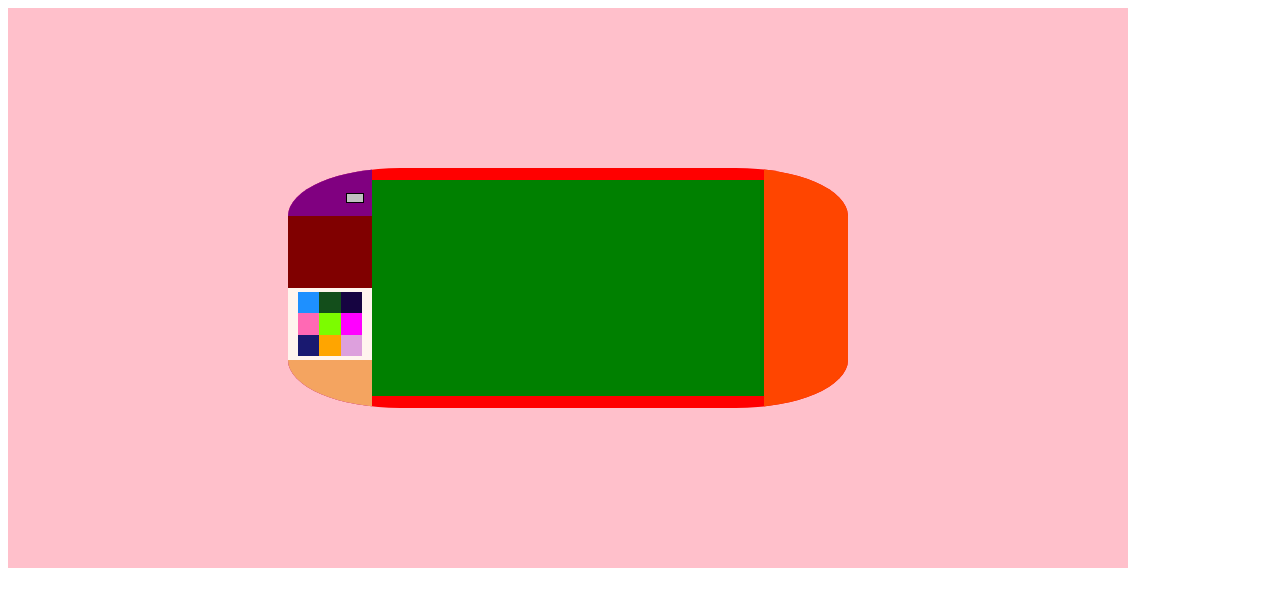
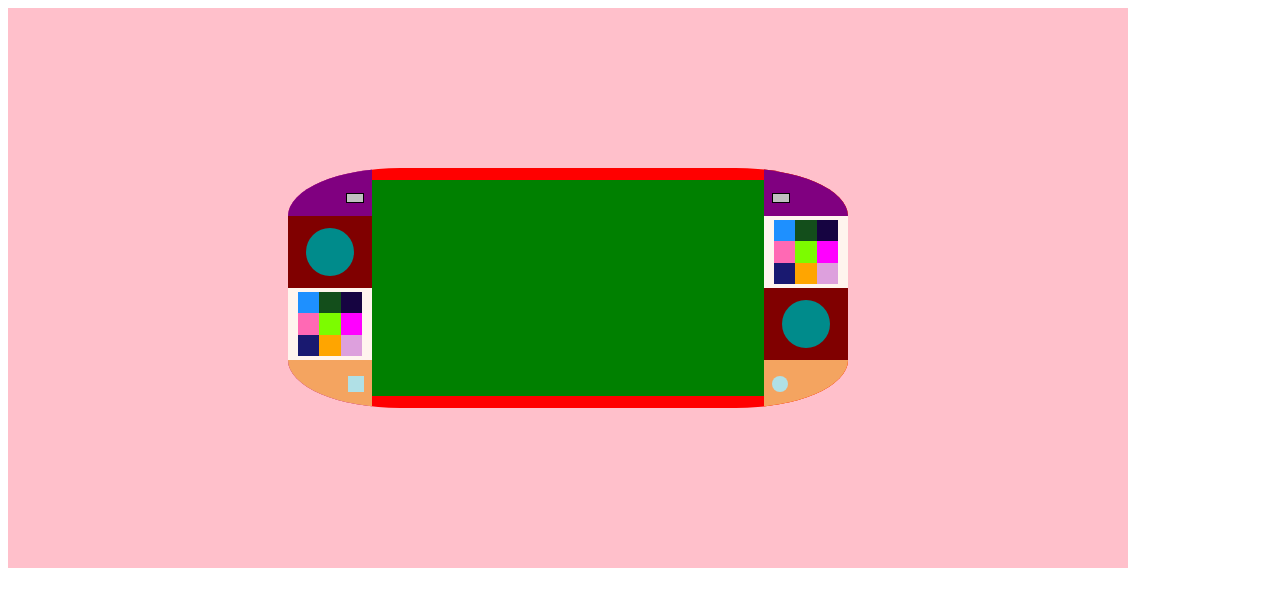
Before and after one commit to edwinvaldez/primerproyectoconsolaportatil, a plain HTML site: page index.htm in a window 1280 px wide. Drawn offline with Linux system fonts and the light colour scheme.

Commit message:
mandosterminados

```diff
--- a/css/estilo.css
+++ b/css/estilo.css
@@ -56,7 +56,18 @@
     height: 30%;
     width: 100%;
     background: rgb(128, 0, 0);
-}.botones3{
+    display: flex;
+    justify-content: center;
+    align-items: center;
+
+}
+.joystick{
+    background: darkcyan;
+    height: 3em;
+    width: 3em;
+    border-radius: 100% 100% 100% 100%;
+}
+.botones3{
     height: 30%;
     width: 100%;
     background: seashell;
@@ -147,6 +158,17 @@
     height: 20%;
     width: 100%;
     background: sandybrown;
+    display: flex;
+    justify-content: flex-end;
+    align-items: center;
+
+}
+.capd{
+    background: powderblue;
+    height: 1em;
+    width: 1em;
+    margin-right: 0.5em;
+
 }
 .mando2{
     height: 100%;
@@ -154,3 +176,138 @@
     background: orangered;
 
     }
+    .bt1{
+        height: 20%;
+        width: 100%;
+        background: purple;
+        display: flex;
+        justify-content: flex-start;
+        align-items: center;
+
+    }
+    .start{
+        height: 0.5em;
+        width: 1em;
+        background: silver;
+        margin-left: 0.5em;
+        margin-top: 15%;
+        border: black 1px solid;
+
+    }
+    .bt2{
+        height: 30%;
+        width: 100%;
+        background: seashell;
+        display: flex;
+        justify-content: center;
+        align-items: center;
+    }
+    .cz{
+        height: 4em;
+        width: 4em;
+        background: rgb(75, 224, 0);
+        display: flex;
+        flex-direction: column;
+    }
+    .c1{
+        height: 100%;
+        width: 100%;
+        background: crimson;
+        display: flex;
+        flex-direction: row;
+    }
+    .ca1{
+        background: dodgerblue;
+        height: 100%;
+        width: 33%;
+
+    }
+    .ca2{
+        background: rgb(19, 78, 27);
+        height: 100%;
+        width: 34%;
+
+    }
+    .ca3{
+        background: rgb(22, 4, 65);
+        height: 100%;
+        width: 33%;
+
+    }
+    .c2{
+        height: 100%;
+        width: 100%;
+        background: darkblue;
+        display: flex;
+        flex-direction: row;
+    }
+    .cc1{
+        background: hotpink;
+        height:100% ;
+        width: 33%;
+
+    }
+    .cc2{
+        background: lawngreen;
+        height: 100%;
+        width: 34%;
+    }
+    .cc3{
+        background: magenta;
+        height: 100%;
+        width: 33%;
+
+    }
+    .c3{
+        height: 100%;
+        width: 100%;
+        background: rgb(41, 19, 138);
+        display: flex;
+        flex-direction: row;
+    }
+    .cb1{
+        background: midnightblue;
+        height: 100%;
+        width: 33%;
+    }
+    .cb2{
+        background: orange;
+        height: 100%;
+        width: 34%;
+    }
+    .cb3{
+        background: plum;
+    height: 100%;
+    width: 33%;
+
+    }
+    .bt3{
+        height: 30%;
+        width: 100%;
+        background: rgb(128, 0, 0);
+        display: flex;
+        justify-content: center;
+        align-items: center;
+    }
+    .jk{
+        background: darkcyan;
+        height: 3em;
+        width: 3em;
+        border-radius: 100% 100% 100% 100%;
+
+    }
+.bt4{
+    height: 20%;
+    width: 100%;
+    background: sandybrown;
+    display: flex;
+    justify-content: flex-start;
+    align-items: center;
+}
+.home{
+    background: powderblue;
+    height: 1em;
+    width: 1em;
+    margin-left: 0.5em;
+    border-radius: 100% 100% 100% 100%;
+}
--- a/index.htm
+++ b/index.htm
@@ -16,8 +16,7 @@
                     <div class="selec"></div>
                 </div>
                 <div class="botones2">
-
-
+                    <div class="joystick"></div>
                 </div>
                 <div class="botones3">
                     <div class="cruceta">
@@ -38,10 +37,42 @@
                         </div>
                     </div>
                 </div>
-                <div class="botones4"></div>
+                <div class="botones4">
+                    <div class="capd"></div>
+                </div>
             </div>
             <div class="pantalla"></div>
-            <div class="mando2"></div>
+            <div class="mando2">
+                <div class="bt1">
+                    <div class="start"></div>
+                </div>
+                <div class="bt2">
+                    <div class="cz">
+                        <div class="c1">
+                            <div class="ca1"></div>
+                            <div class="ca2"></div>
+                            <div class="ca3"></div>
+                        </div>
+                        <div class="c2">
+                            <div class="cc1"></div>
+                            <div class="cc2"></div>
+                            <div class="cc3"></div>
+                        </div>
+                        <div class="c3">
+                            <div class="cb1"></div>
+                            <div class="cb2"></div>
+                            <div class="cb3"></div>
+                        </div>
+                    </div>
+                </div>
+                <div class="bt3">
+                    <div class="jk"></div>
+                </div>
+                <div class="bt4">
+                    <div class="home"></div>
+                </div>
+
+            </div>
         </div>
 
     </div>
```
